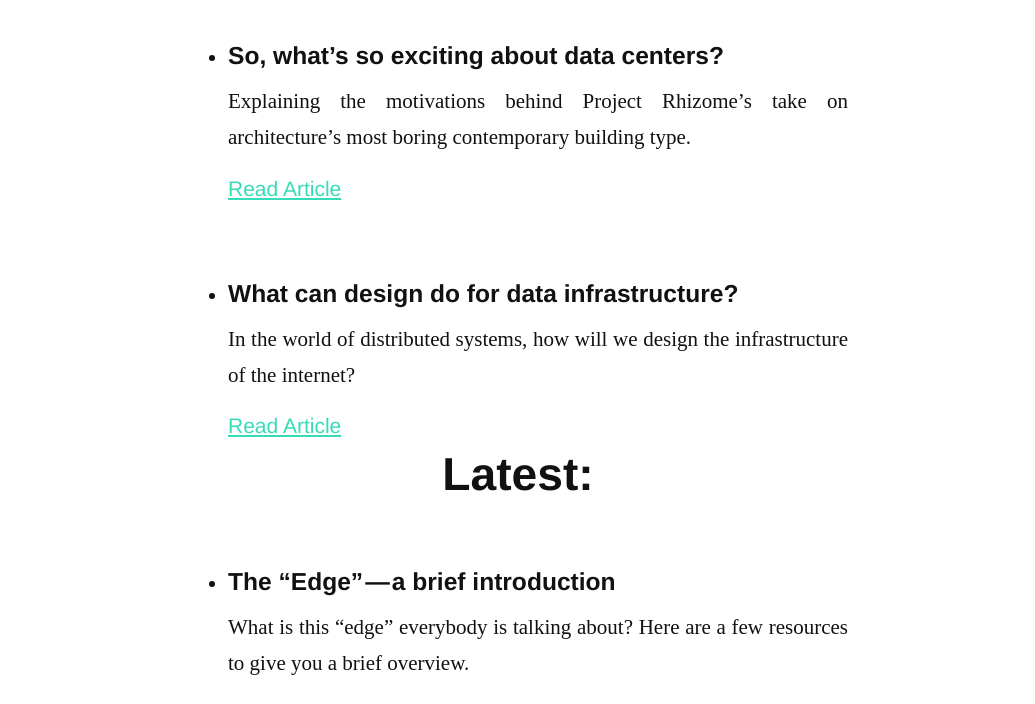
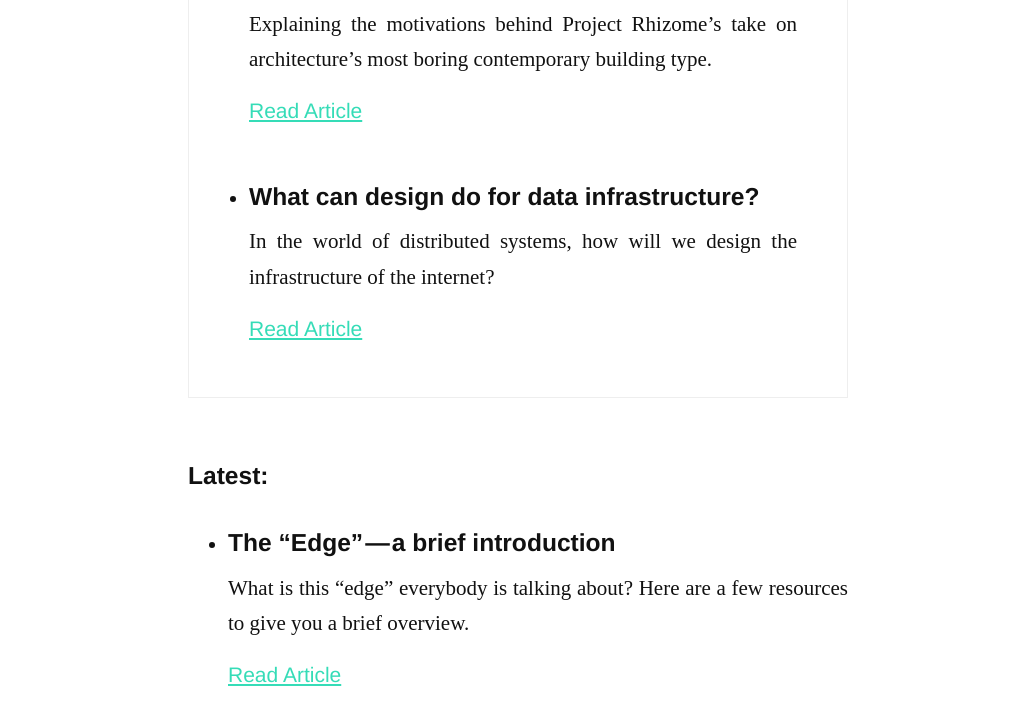
Before and after one commit to tjakobs/project-rhizome, a plain HTML site: page public/blog.html in a window 1280 px wide. Shown: the part 396-1100 px from the top of the page, without its empty margins (122-1157 px from the left). Drawn offline with Linux system fonts and the light colour scheme; a web font is replaced by a local one.

Commit message:
Styling changes to blog

```diff
--- a/public/blog.html
+++ b/public/blog.html
@@ -42,9 +42,7 @@
 
 			<p>Find our latest articles on <a href="https://medium.com/@ProjectRhizome">Medium</a>.</p>
 
-			<h2>Featured:</h2>
-
-			<ul class="blog-articles">
+			<ul class="blog-articles featured">
 
 				<li>
 
@@ -68,7 +66,9 @@
 
 			</ul>
 
-			<h2>Latest:</h2>
+			<br>
+
+			<h3>Latest:</h3>
 
 			<ul class="blog-articles">
 
--- a/public/css/style.css
+++ b/public/css/style.css
@@ -448,6 +448,16 @@ li
   margin: 0 0 15px 0;
 }
 
+.blog-articles.featured
+{
+  border: 1px solid #EEE;
+  padding: 10px 50px 50px 60px;
+}
+
+.blog-articles.featured li:not(:last-child)
+{
+  margin-bottom: 50px;
+}
 
 .footer-link:link,
 .footer-link:visited
```
